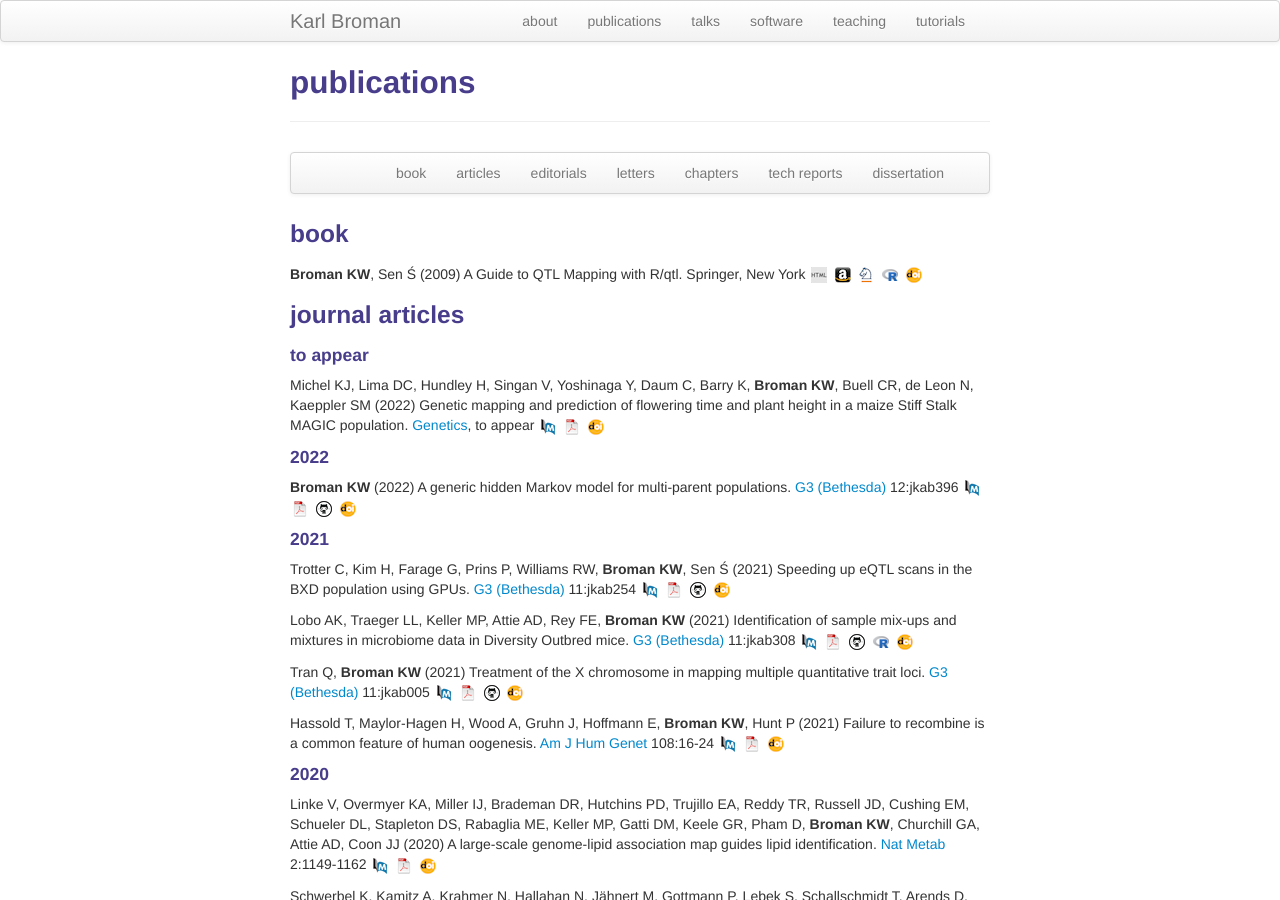
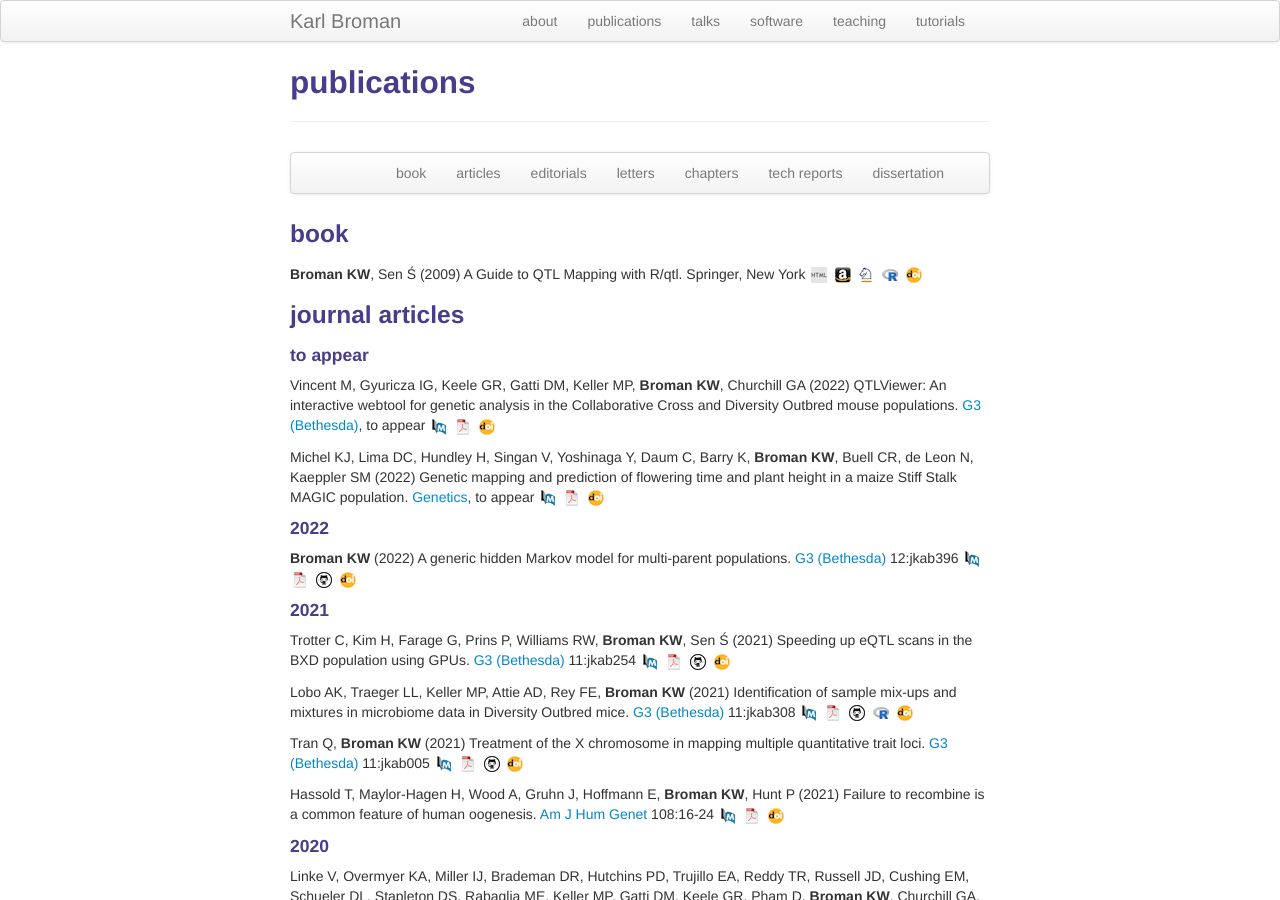
Before and after one commit to kbroman/kbroman.github.io, a Jekyll site: the page built from pubs.md, in a window 1280 px wide and 900 px high. Built offline with Jekyll 4.4.1, drawn with Linux system fonts in a browser that asks for light colours.

Commit message:
pubs.md: add qtlviewer paper

```diff
--- a/pubs.md
+++ b/pubs.md
@@ -31,6 +31,17 @@ description: Karl Broman's publications
 ### <a name="articles"></a>journal articles
 
 #### to appear
+
+Vincent M, Gyuricza IG, Keele GR, Gatti DM, Keller MP, **Broman KW**,
+Churchill GA (2022) QTLViewer: An interactive webtool for genetic
+analysis in the Collaborative Cross and Diversity Outbred mouse
+populations. [G3
+(Bethesda)](https://academic.oup.com/g3journal), to appear
+[![PubMed](icons16/pubmed-icon.png)](http://europepmc.org/article/PPR/PPR469215)
+[![pdf](icons16/pdf-icon.png)](https://www.biorxiv.org/content/10.1101/2022.03.15.484471v2.full.pdf)
+[![doi](icons16/doi-icon.png)](http://doi.org/10.1101/2022.03.15.484471)
+<!-- * 169 * -->
+<!-- https://doi.org/10.1101/2022.03.15.484471 -->
 
 Michel KJ, Lima DC, Hundley H, Singan V, Yoshinaga Y, Daum C, Barry K,
 **Broman KW**, Buell CR, de Leon N, Kaeppler SM (2022) Genetic mapping and
```
